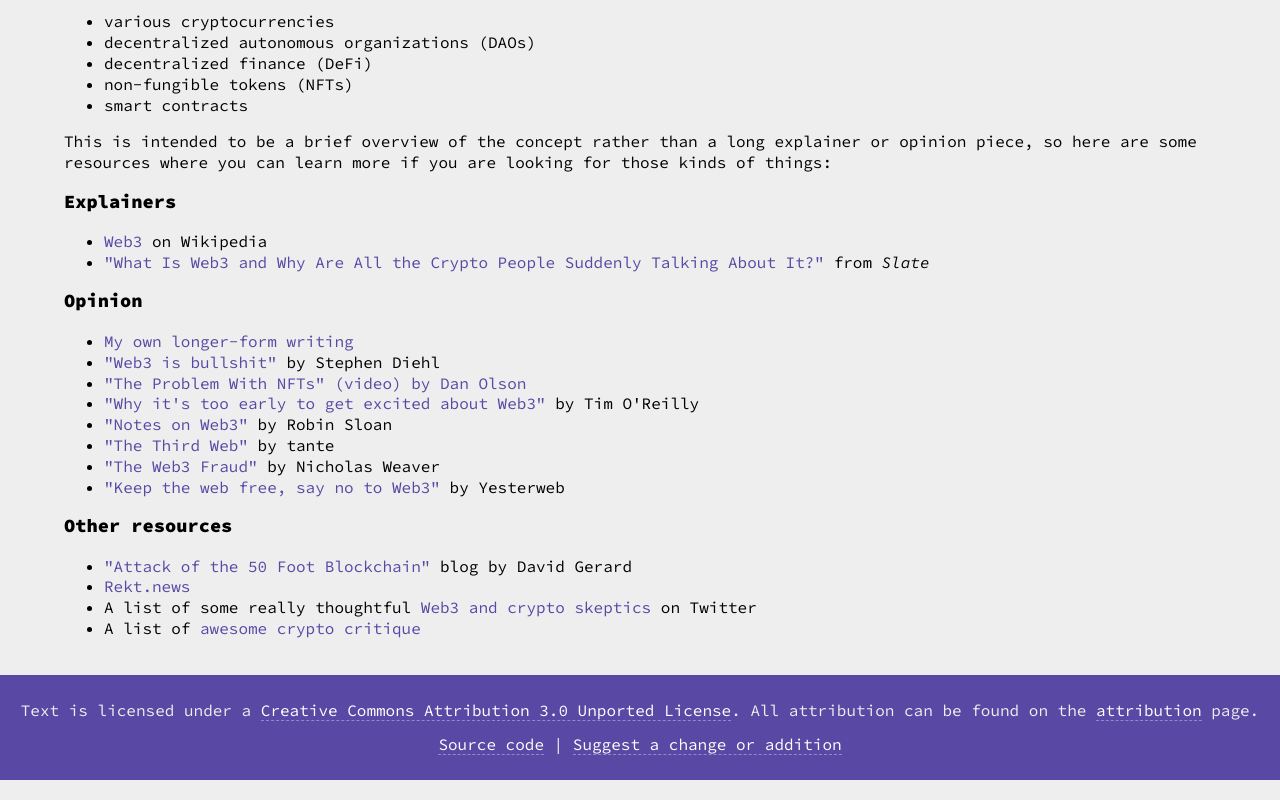
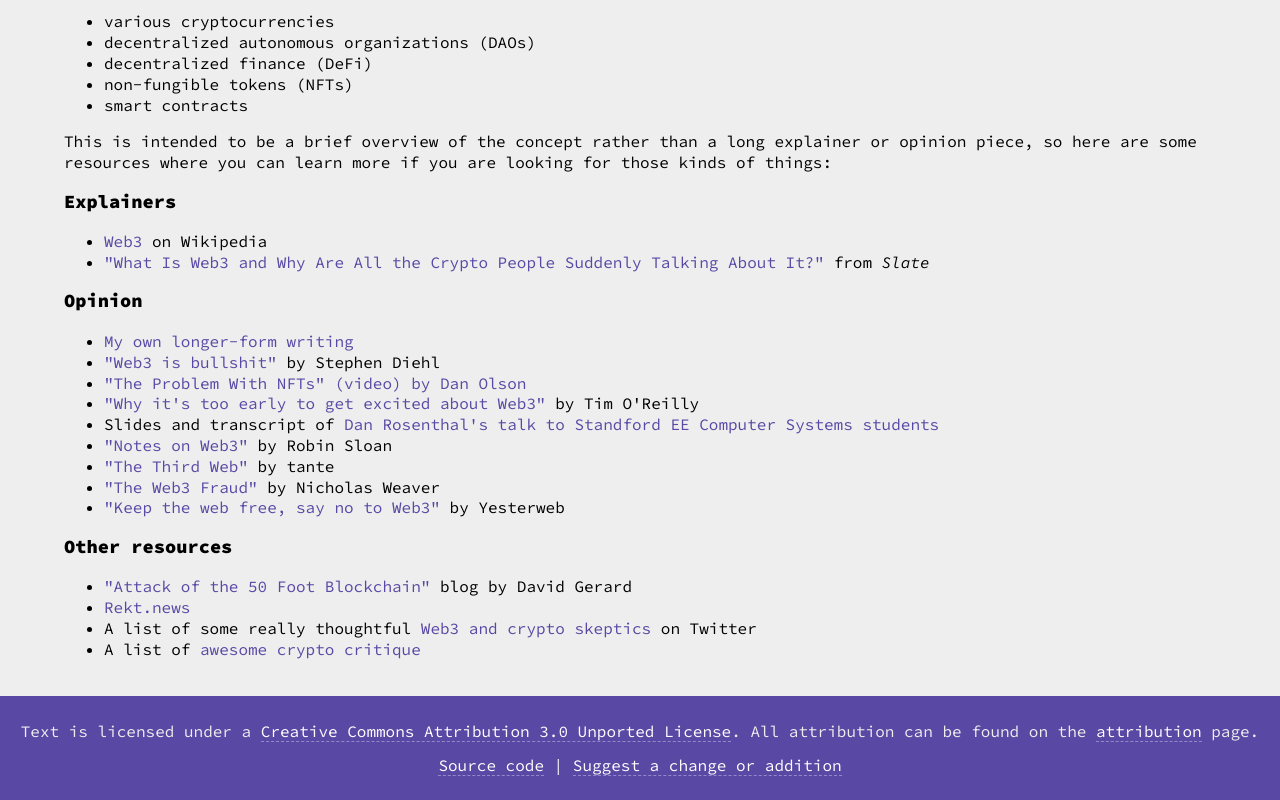
Before and after one commit to nakaohideo/web3-is-going-great, a Next.js app in the folder src/: page /what in a window 1280 px wide. Shown: the part 499-1299 px from the top of the page. Built offline with nearby package versions, Linux system fonts and the light colour scheme.

Commit message:
+ Dan Rosenthal's talk

```diff
--- a/src/pages/what.js
+++ b/src/pages/what.js
@@ -124,6 +124,12 @@ export default function WhatIsWeb3() {
               <span> by Tim O'Reilly</span>
             </li>
             <li>
+              Slides and transcript of{" "}
+              <ExternalLink href="https://blog.dshr.org/2022/02/ee380-talk.html">
+                Dan Rosenthal's talk to Standford EE Computer Systems students
+              </ExternalLink>
+            </li>
+            <li>
               <ExternalLink href="https://society.robinsloan.com/archive/notes-on-web3/">
                 "Notes on Web3"
               </ExternalLink>
```
